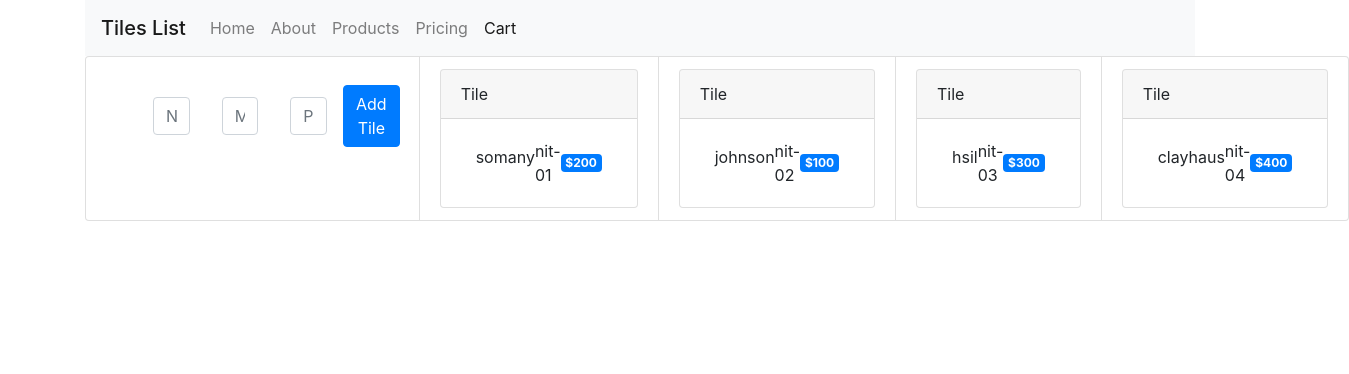
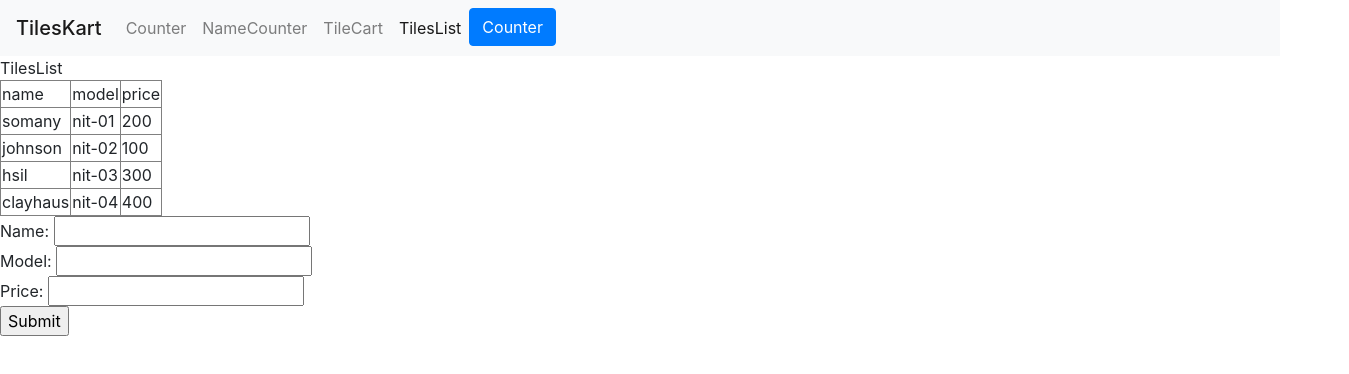
Before and after one commit to backup-files/UNextCustomTrainingReact, a React (Create React App) app in the folder tilescart/: page / in a window 1280 px wide. Shown: the top 374 px of the page, 1349 px wide, since content can reach past the window. Built offline with nearby package versions, Linux system fonts and the light colour scheme.

Commit message:
routing done

```diff
--- a/tilescart/src/App.tsx
+++ b/tilescart/src/App.tsx
@@ -5,15 +5,19 @@ import TilesList from './components/TilesList';
 import Counter from './components/Counter';
 import NameCounter from './components/NameCounter';
 import TileCart from './components/TileCart';
+import { Route, Routes } from 'react-router-dom';
+import AddTile from './components/AddTile';
+import TileCard from './components/TileCard';
 
 function App() {
   return (
-    <>
-      {/* <TilesList/> */}
-      {/* <Counter/> */}
-      {/* <NameCounter/> */}
-      <TileCart/>
-    </>
+    <Routes>
+      <Route path="/" element={<TilesList/>}/>
+      <Route path="/Counter" element={<Counter/>}/>
+      <Route path="/NameCounter" element={<NameCounter/>}/>
+      <Route path="/TileCart" element={<TileCart/>}/>
+      <Route path="/TilesList" element={<TilesList/>}/>
+    </Routes>
   );
 }
 
--- a/tilescart/src/components/AddTile.tsx
+++ b/tilescart/src/components/AddTile.tsx
@@ -1,5 +1,6 @@
 import React, { useRef } from 'react'
 import Tile from '../data/Tile';
+import NavBar from './NavBar';
 
 export default function AddTile(props: any) {
     const nameRef = useRef<HTMLInputElement>(null);
@@ -18,7 +19,7 @@ export default function AddTile(props: any) {
     }
     return (
         <>
-            <div>AddTile</div>
+            {/* <NavBar activate="addTile"/> */}
             <form>
                 <div>Name: <input type='text' ref={nameRef}/></div>
                 <div>Model: <input type='text' ref={modelRef}/></div>
--- a/tilescart/src/components/Counter.tsx
+++ b/tilescart/src/components/Counter.tsx
@@ -1,4 +1,5 @@
 import React, { useEffect, useState } from 'react'
+import NavBar from './NavBar';
 
 export default function Counter() {
     const [count, setCount] = useState(0);
@@ -13,6 +14,7 @@ export default function Counter() {
     }, []);
     return (
         <>
+            <NavBar activate="counter"/>
             <div>Counter: {count}</div>
             <div>Time: {time}</div>
         </>
--- a/tilescart/src/components/NameCounter.tsx
+++ b/tilescart/src/components/NameCounter.tsx
@@ -1,4 +1,5 @@
 import React, { useEffect, useRef, useState } from 'react'
+import NavBar from './NavBar';
 
 export default function NameCounter() {
     const [name, setName] = useState('');
@@ -10,7 +11,8 @@ export default function NameCounter() {
         document.title = `you are ${name}`
     }, [name])
     return (
-        <div style={{fontSize: '30px'}}>
+        <div style={{backgroundColor: 'lightblue'}}>
+            <NavBar activate="nameCounter"/>
             <div>NameCounter</div>
             <div id='name'>Name: {name}</div>
             <div>Count: {count}</div>
--- /dev/null
+++ b/tilescart/src/components/NavBar.tsx
@@ -0,0 +1,41 @@
+import React, { useEffect } from 'react'
+import { useNavigate } from 'react-router-dom';
+
+export default function NavBar(props: any) {
+    const activate = props.activate;
+    const navigate = useNavigate();
+    useEffect(() => {
+        const element: any = document.getElementById(activate);
+        element.className = "nav-item active";
+    }, [activate])
+  return (
+    <nav className="navbar navbar-light bg-light navbar-expand-lg">
+        <a href="#" className="navbar-brand mb-0 h1">TilesKart</a>
+        <ul className="navbar-nav mr-auto">
+            {/* <li id="addTile" className="nav-item">
+                <a href="/AddTile" className="nav-link">Add Tile</a>
+            </li> */}
+            <li id="counter" className="nav-item" aria-label='check out counter'>
+                <a href="/Counter" className="nav-link">Counter</a>
+            </li>
+            <li id="nameCounter" className="nav-item">
+                <a href="/NameCounter" className="nav-link">NameCounter</a>
+            </li>
+            {/* <li id="tileCard" className="nav-item">
+                <a href="/TileCard" className="nav-link">TileCard</a>
+            </li> */}
+            <li id="tileCart"className="nav-item">
+                <a href="/TileCart" className="nav-link">TileCart</a>
+            </li>
+            <li id="tilesList" className="nav-item">
+                <a href="/TilesList" className="nav-link">TilesList</a>
+            </li>
+            <li id="counter" className="nav-item">
+                <button className="btn btn-primary" onClick={() => {
+                    navigate("/Counter");
+                }}>Counter</button>
+            </li>
+        </ul>
+    </nav>
+  )
+}
--- a/tilescart/src/components/TileCard.tsx
+++ b/tilescart/src/components/TileCard.tsx
@@ -1,8 +1,10 @@
 import React from 'react'
+import NavBar from './NavBar'
 
 export default function TileCard(props: any) {
     return (
         <div className="card">
+            {/* <NavBar activate="tileCard"/> */}
             <div className="card-header">
                 Tile
             </div>
--- a/tilescart/src/components/TileCart.tsx
+++ b/tilescart/src/components/TileCart.tsx
@@ -1,5 +1,6 @@
 import React, { useRef, useState } from 'react'
 import Tile from '../data/Tile'
+import NavBar from './NavBar';
 import TileCard from './TileCard'
 
 export default function TileCart() {
@@ -23,26 +24,7 @@ export default function TileCart() {
     }
     return (
         <div className='container'>
-        <nav className="navbar navbar-light bg-light navbar-expand-lg">
-            <a href="#" className="navbar-brand mb-0 h1">Tiles List</a>
-            <ul className="navbar-nav mr-auto">
-                <li className="nav-item">
-                    <a href="#" className="nav-link">Home<span className="sr-only">(current)</span></a>
-                </li>
-                <li className="nav-item">
-                    <a href="#" className="nav-link">About</a>
-                </li>
-                <li className="nav-item">
-                    <a href="#" className="nav-link">Products</a>
-                </li>
-                <li className="nav-item">
-                    <a href="#" className="nav-link">Pricing</a>
-                </li>
-                <li className="nav-item active">
-                    <a href="#" className="nav-link active">Cart</a>
-                </li>
-            </ul>
-        </nav>
+        <NavBar activate="tileCart"/>
         <ul className="list-group list-group-horizontal-sm">
             <li className='list-group-item'>
                 <div className="container m-3 d-flex justify-content-center align-items-center">
--- a/tilescart/src/components/TilesList.tsx
+++ b/tilescart/src/components/TilesList.tsx
@@ -2,6 +2,7 @@ import React, { useEffect, useState } from 'react'
 import TableCreator from '../tablec/tablec';
 import AddTile from './AddTile';
 import Tile from '../data/Tile';
+import NavBar from './NavBar';
 
 export default function TilesList() {
     const initialTiles: Tile[] = [
@@ -13,6 +14,7 @@ export default function TilesList() {
     const [tiles, setTiles] = useState<Tile[]>(initialTiles);
     return (
         <div>
+            <NavBar activate="tilesList"/>
             <div>TilesList</div>
             <TableCreator headers={['name', 'model', 'price']} data={tiles}/>
             <AddTile setTiles={setTiles} callback={() => console.log(tiles)}/>
--- a/tilescart/src/index.tsx
+++ b/tilescart/src/index.tsx
@@ -4,13 +4,16 @@ import './index.css';
 import App from './App';
 import reportWebVitals from './reportWebVitals';
 import 'bootstrap/dist/css/bootstrap.min.css';
+import {BrowserRouter} from 'react-router-dom';
 
 const root = ReactDOM.createRoot(
   document.getElementById('root') as HTMLElement
 );
 root.render(
   <React.StrictMode>
-    <App />
+    <BrowserRouter>
+      <App />
+    </BrowserRouter>
   </React.StrictMode>
 );
 
```
Also changed, not shown: tilescart/src/components/AddTileModal.tsx (deleted, +0 -26 lines).
